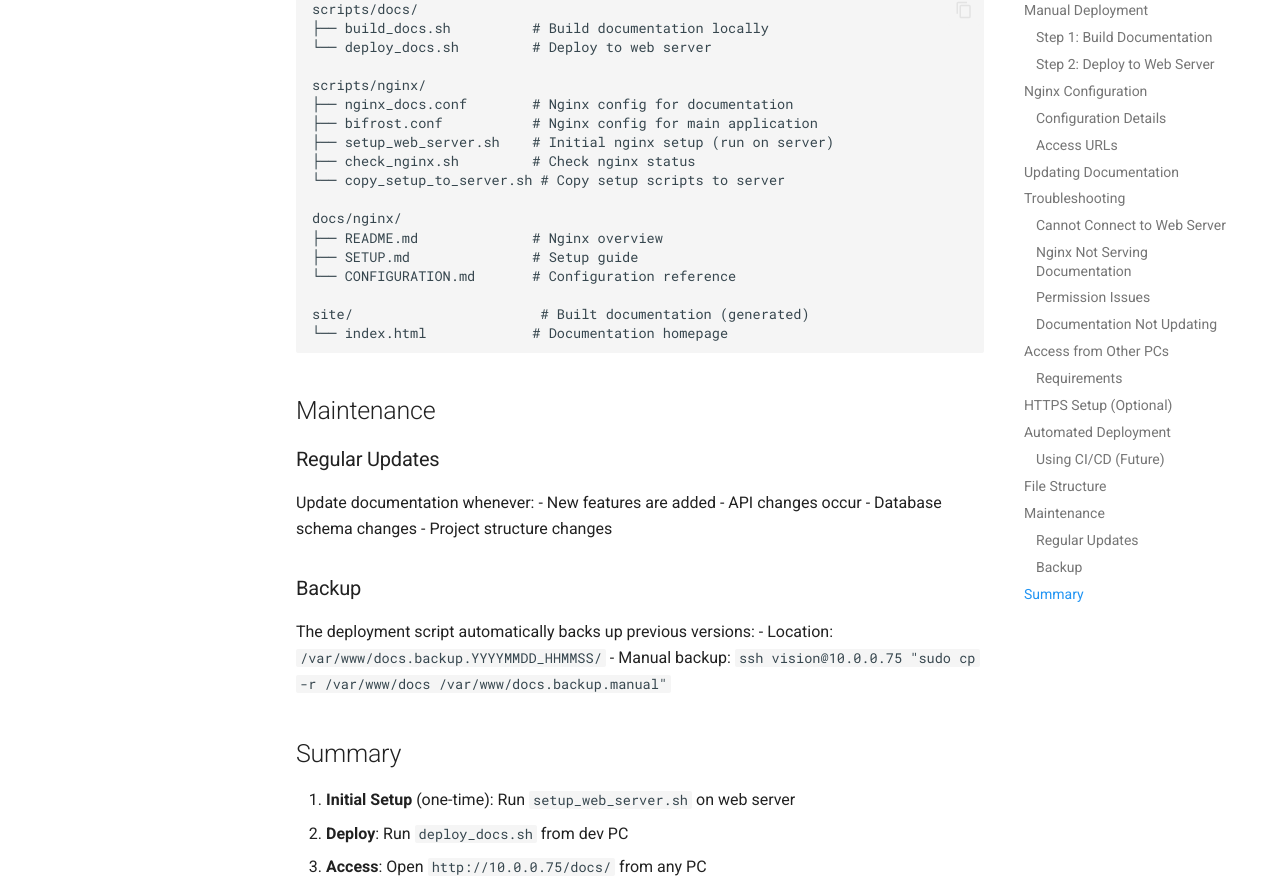
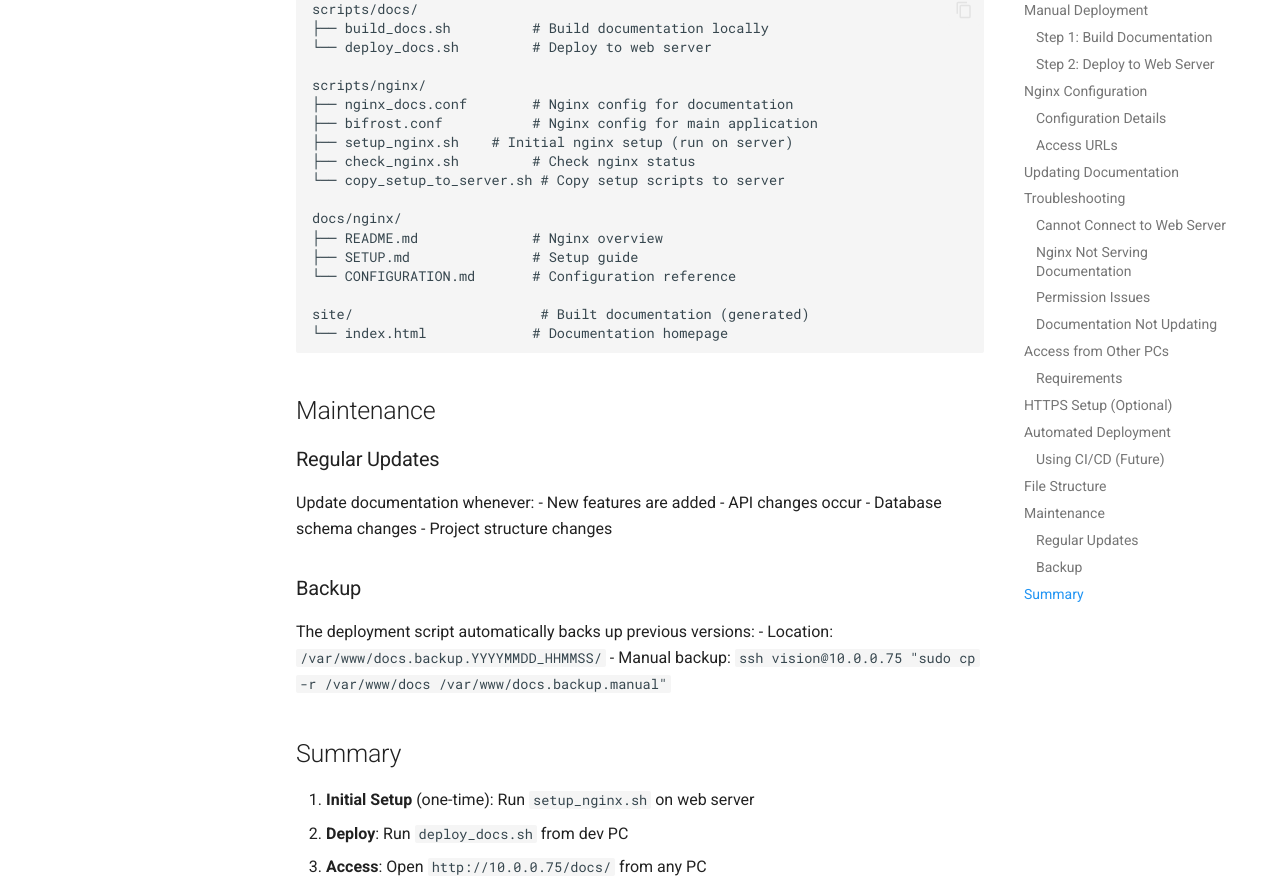
Before and after one commit to weitingzhao/bifrost-trader-option, an MkDocs documentation site: the page built from docs/mkdoc/DEPLOYMENT.md, in a window 1280 px wide and 1400 px high, scrolled down 4995 px. Shown: the part 323-1214 px from the top of the window. Built offline with MkDocs 1.6.1 and Material for MkDocs 9.7.7, drawn with Linux system fonts in a browser that asks for light colours; comment, search, counter and statistics services are not loaded; the version menu is left out; some of the changed text lies outside the part shown.

Commit message:
Rename setup_web_server.sh to setup_nginx.sh and make it SSH-based
- Renamed setup_web_server.sh → setup_nginx.sh
- Script now SSH into 10.0.0.75 to setup nginx remotely
- Simplified to do one task: setup nginx on remote server
- Updated all references in documentation and scripts
- Better naming: setup_nginx.sh is more descriptive

````diff
--- a/docs/mkdoc/DEPLOYMENT.md
+++ b/docs/mkdoc/DEPLOYMENT.md
@@ -57,7 +57,7 @@ The setup script will automatically:
 
 ```bash
 ssh vision@10.0.0.75
-sudo ~/bifrost-scripts/nginx/setup_web_server.sh
+sudo ~/bifrost-scripts/nginx/setup_nginx.sh
 ```
 
 **Note**: The script will prompt for confirmation before removing existing nginx.
@@ -243,7 +243,7 @@ scripts/docs/
 scripts/nginx/
 ├── nginx_docs.conf        # Nginx config for documentation
 ├── bifrost.conf           # Nginx config for main application
-├── setup_web_server.sh    # Initial nginx setup (run on server)
+├── setup_nginx.sh    # Initial nginx setup (run on server)
 ├── check_nginx.sh         # Check nginx status
 └── copy_setup_to_server.sh # Copy setup scripts to server
 
@@ -274,7 +274,7 @@ The deployment script automatically backs up previous versions:
 
 ## Summary
 
-1. **Initial Setup** (one-time): Run `setup_web_server.sh` on web server
+1. **Initial Setup** (one-time): Run `setup_nginx.sh` on web server
 2. **Deploy**: Run `deploy_docs.sh` from dev PC
 3. **Access**: Open `http://10.0.0.75/docs/` from any PC
 4. **Update**: Run `deploy_docs.sh` after documentation changes
````
Also changed, not shown: docs/nginx/README.md (+1 -1 lines), docs/nginx/SETUP.md (+1 -1 lines), 4 other files.
